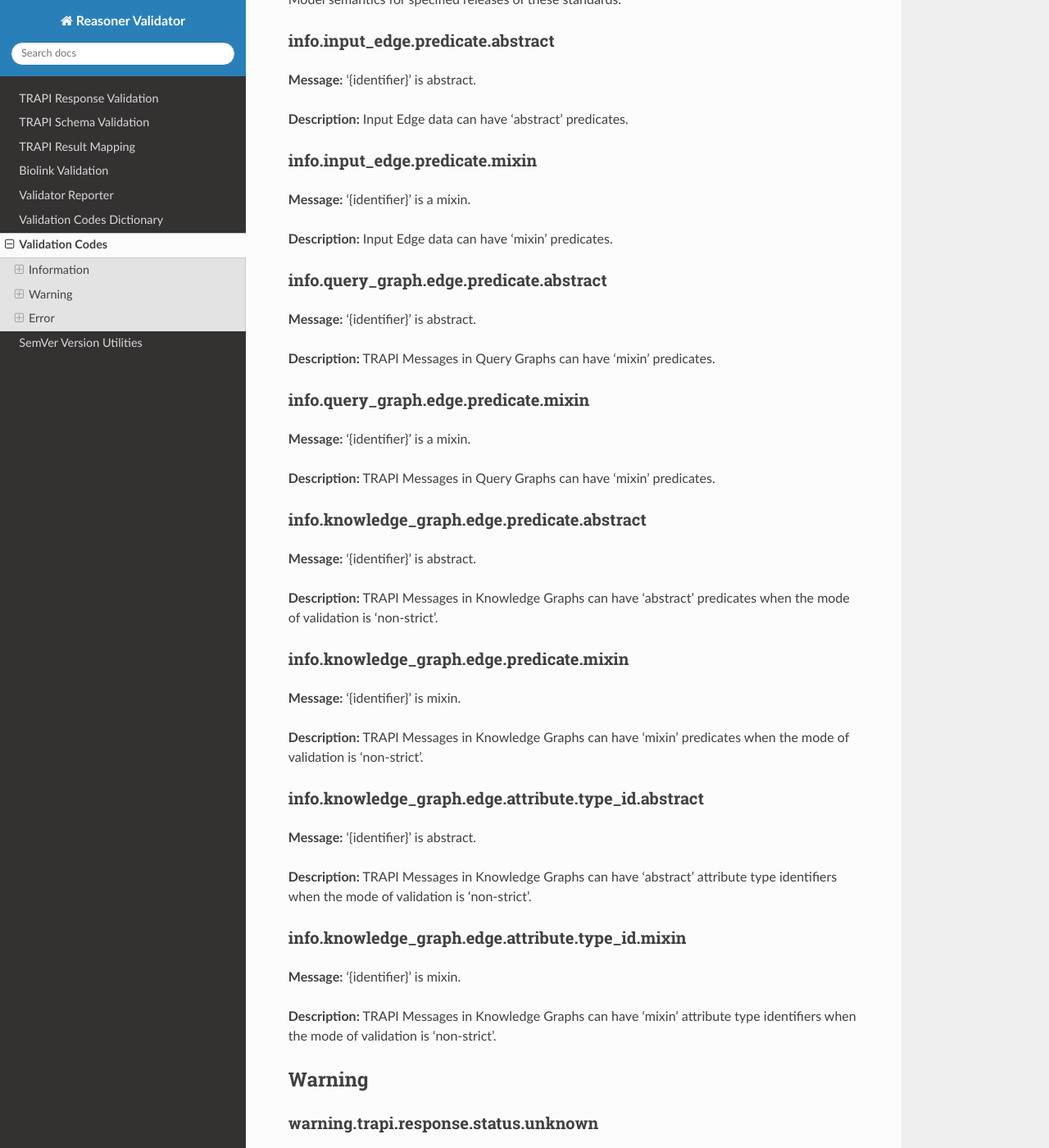
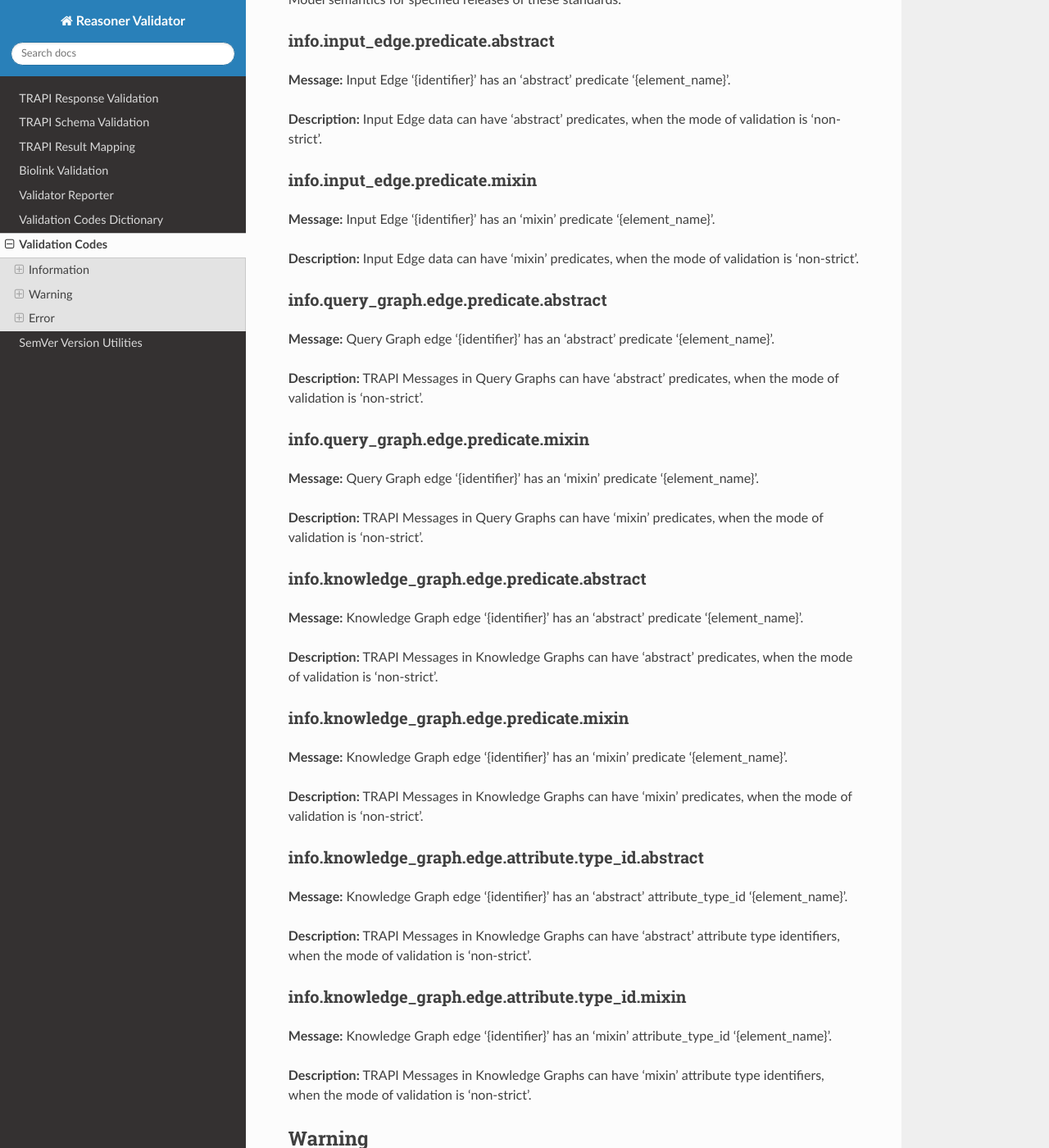
Before and after one commit to NCATSTranslator/reasoner-validator, a Sphinx documentation site: the page built from docs/validation_codes_dictionary.md, in a window 1280 px wide and 1400 px high, scrolled down 544 px. Shown: the whole window at 82% size. Built offline with Sphinx 7.4.7 and the Read the Docs theme 2.0.0, drawn with Linux system fonts in a browser that asks for light colours; some of the changed text lies outside the part shown.

Commit message:
- Added validation context to validate_element_status - abstract and mixin - (codes.yaml revised to suit); repaired affected unit tests

```diff
--- a/docs/validation_codes_dictionary.md
+++ b/docs/validation_codes_dictionary.md
@@ -16,51 +16,51 @@
 
 ### info.input_edge.predicate.abstract
 
-**Message:** '{identifier}' is abstract.
+**Message:** Input Edge '{identifier}' has an 'abstract' predicate '{element_name}'.
 
-**Description:** Input Edge data can have 'abstract' predicates.
+**Description:** Input Edge data can have 'abstract' predicates, when the mode of validation is 'non-strict'.
 
 ### info.input_edge.predicate.mixin
 
-**Message:** '{identifier}' is a mixin.
+**Message:** Input Edge '{identifier}' has an 'mixin' predicate '{element_name}'.
 
-**Description:** Input Edge data can have 'mixin' predicates.
+**Description:** Input Edge data can have 'mixin' predicates, when the mode of validation is 'non-strict'.
 
 ### info.query_graph.edge.predicate.abstract
 
-**Message:** '{identifier}' is abstract.
+**Message:** Query Graph edge '{identifier}' has an 'abstract' predicate '{element_name}'.
 
-**Description:** TRAPI Messages in Query Graphs can have 'mixin' predicates.
+**Description:** TRAPI Messages in Query Graphs can have 'abstract' predicates, when the mode of validation is 'non-strict'.
 
 ### info.query_graph.edge.predicate.mixin
 
-**Message:** '{identifier}' is a mixin.
+**Message:** Query Graph edge '{identifier}' has an 'mixin' predicate '{element_name}'.
 
-**Description:** TRAPI Messages in Query Graphs can have 'mixin' predicates.
+**Description:** TRAPI Messages in Query Graphs can have 'mixin' predicates, when the mode of validation is 'non-strict'.
 
 ### info.knowledge_graph.edge.predicate.abstract
 
-**Message:** '{identifier}' is abstract.
+**Message:** Knowledge Graph edge '{identifier}' has an 'abstract' predicate '{element_name}'.
 
-**Description:** TRAPI Messages in Knowledge Graphs can have 'abstract' predicates when the mode of validation is 'non-strict'.
+**Description:** TRAPI Messages in Knowledge Graphs can have 'abstract' predicates, when the mode of validation is 'non-strict'.
 
 ### info.knowledge_graph.edge.predicate.mixin
 
-**Message:** '{identifier}' is mixin.
+**Message:** Knowledge Graph edge '{identifier}' has an 'mixin' predicate '{element_name}'.
 
-**Description:** TRAPI Messages in Knowledge Graphs can have 'mixin' predicates when the mode of validation is 'non-strict'.
+**Description:** TRAPI Messages in Knowledge Graphs can have 'mixin' predicates, when the mode of validation is 'non-strict'.
 
 ### info.knowledge_graph.edge.attribute.type_id.abstract
 
-**Message:** '{identifier}' is abstract.
+**Message:** Knowledge Graph edge '{identifier}' has an 'abstract' attribute_type_id '{element_name}'.
 
-**Description:** TRAPI Messages in Knowledge Graphs can have 'abstract' attribute type identifiers when the mode of validation is 'non-strict'.
+**Description:** TRAPI Messages in Knowledge Graphs can have 'abstract' attribute type identifiers, when the mode of validation is 'non-strict'.
 
 ### info.knowledge_graph.edge.attribute.type_id.mixin
 
-**Message:** '{identifier}' is mixin.
+**Message:** Knowledge Graph edge '{identifier}' has an 'mixin' attribute_type_id '{element_name}'.
 
-**Description:** TRAPI Messages in Knowledge Graphs can have 'mixin' attribute type identifiers when the mode of validation is 'non-strict'.
+**Description:** TRAPI Messages in Knowledge Graphs can have 'mixin' attribute type identifiers, when the mode of validation is 'non-strict'.
 
 ## Warning
 
@@ -102,7 +102,7 @@
 
 ### warning.input_edge.node.category.deprecated
 
-**Message:** '{identifier}' is deprecated?
+**Message:** Input data node category '{identifier}' is deprecated?
 
 **Description:** Input data node category is deprecated in the current model, to be removed in the future. Review Biolink Model for suitable replacement?
 
@@ -114,7 +114,7 @@
 
 ### warning.input_edge.predicate.deprecated
 
-**Message:** '{identifier}' is deprecated?
+**Message:** Input data edge predicate '{identifier}' is deprecated?
 
 **Description:** Input data edge predicate is deprecated in the current model, to be removed in the future. Review Biolink Model for a suitable replacement?
 
@@ -126,7 +126,7 @@
 
 ### warning.query_graph.node.category.deprecated
 
-**Message:** '{identifier}' is deprecated?
+**Message:** Query graph node category '{identifier}' is deprecated?
 
 **Description:** Query graph node category is deprecated in the current model, to be removed in the future. Review Biolink Model for suitable replacement?
 
@@ -138,7 +138,7 @@
 
 ### warning.query_graph.edge.predicate.deprecated
 
-**Message:** '{identifier}' is deprecated?
+**Message:** Query graph edge predicate '{identifier}' is deprecated?
 
 **Description:** Query graph edge predicate is deprecated in the current model, to be removed in the future. Review Biolink Model for a suitable replacement?
 
@@ -150,7 +150,7 @@
 
 ### warning.knowledge_graph.node.category.deprecated
 
-**Message:** '{identifier}' is deprecated?
+**Message:** Knowledge graph node category '{identifier}' is deprecated?
 
 **Description:** Knowledge graph node category is deprecated in the current model, to be removed in the future. Review Biolink Model for a suitable replacement?
 
@@ -168,7 +168,7 @@
 
 ### warning.knowledge_graph.edge.predicate.deprecated
 
-**Message:** '{identifier}' is deprecated?
+**Message:** Knowledge graph edge predicate '{identifier}' is deprecated?
 
 **Description:** Knowledge graph edge predicate is deprecated in the current model, to be removed in the future. Review Biolink Model for a suitable replacement?
 
@@ -204,7 +204,7 @@
 
 ### warning.knowledge_graph.edge.attribute.type_id.deprecated
 
-**Message:** '{identifier}' is deprecated?
+**Message:** Knowledge graph edge attribute '{identifier}' is deprecated?
 
 **Description:** Knowledge graph edge 'attribute_type_id' is deprecated in current model, to be removed in the future. Review Biolink Model for replacement.
 
@@ -338,21 +338,21 @@
 
 ### error.input_edge.predicate.unknown
 
-**Message:** '{identifier}' is unknown predicate!
+**Message:** Input test data edge '{identifier}' is unknown predicate {element_name}!
 
 **Description:** Predicate specified in input test data edge is not recorded in specified version of Biolink. Replace with a known predicate!
 
 ### error.input_edge.predicate.abstract
 
-**Message:** '{identifier}' is abstract predicate!
+**Message:** Input Edge '{identifier}' is not permitted to have an 'abstract' predicate '{element_name}'!
 
-**Description:** Input Edge data validation is currently strict: predicates cannot be 'abstract'. Replace with a concrete predicate!
+**Description:** Input Edge data validation is currently strict: predicates cannot be 'abstract'! Replace with a concrete predicate.
 
 ### error.input_edge.predicate.mixin
 
-**Message:** '{identifier}' is a mixin predicate!
+**Message:** Input Edge '{identifier}' is not permitted to have an 'mixin' predicate '{element_name}'!
 
-**Description:** Input Edge data validation is currently strict: predicates cannot be of type 'mixin'. Replace with a concrete predicate!
+**Description:** Input Edge data validation is currently strict: predicates cannot be of type 'mixin'! Replace with a concrete predicate.
 
 ### error.input_edge.predicate.invalid
 
@@ -362,19 +362,19 @@
 
 ### error.query_graph.node.category.missing
 
-**Message:** Input edge node '{identifier}' is missing its category!
+**Message:** Query graph node '{identifier}' is missing its category!
 
 **Description:** Category value must be specified in an query graph edge!
 
 ### error.query_graph.node.category.not_a_category
 
-**Message:** Input edge node '{identifier}' asserted category '{category}' is not a category term!
+**Message:** Query graph node '{identifier}' asserted category '{category}' is not a category term!
 
 **Description:** Category specified in query graph edge node is not recorded as a category term in specified version of Biolink. Replace with a known category!
 
 ### error.query_graph.node.category.unknown
 
-**Message:** Input edge node '{identifier}' has unknown category '{category}' element!
+**Message:** Query graph node '{identifier}' has unknown category '{category}' element!
 
 **Description:** Category specified in query graph edge node is not a model element recorded in specified version of Biolink. Replace with a known category!
 
@@ -428,7 +428,7 @@
 
 ### error.query_graph.edge.predicate.unknown
 
-**Message:** Edge '{identifier}' predicate '{predicate}' is unknown!
+**Message:** Query graph '{identifier}' has unknown predicate {element_name}!
 
 **Description:** Predicate specified in Query Graph edge is not defined in specified version of Biolink. Replace with a defined predicate!
 
@@ -446,15 +446,15 @@
 
 ### error.query_graph.edge.predicate.abstract
 
-**Message:** '{identifier}' is abstract!
+**Message:** Query Graph edge '{identifier}' is not permitted to have an 'abstract' predicate '{element_name}'!
 
-**Description:** Query Graph data validation is currently strict: cannot have 'abstract' predicates!
+**Description:** Query Graph data validation is currently strict: cannot have 'abstract' predicates! Replace with a concrete predicate.
 
 ### error.query_graph.edge.predicate.mixin
 
-**Message:** '{identifier}' is a mixin!
+**Message:** Query Graph edge '{identifier}' is not permitted to have an 'mixin' predicate '{element_name}'!
 
-**Description:** Query Graph data validation is currently strict: cannot have 'mixin' predicates!
+**Description:** Query Graph data validation is currently strict: cannot have 'mixin' predicates! Replace with a concrete predicate.
 
 ### error.query_graph.edge.predicate.invalid
 
@@ -590,7 +590,7 @@
 
 ### error.knowledge_graph.edge.predicate.unknown
 
-**Message:** Edge '{identifier}' predicate '{predicate}' is unknown!
+**Message:** Knowledge graph '{identifier}' has unknown predicate {element_name}!
 
 **Description:** Predicate specified in Knowledge Graph edge is not defined in specified version of Biolink. Replace with a defined predicate!
 
@@ -614,15 +614,15 @@
 
 ### error.knowledge_graph.edge.predicate.abstract
 
-**Message:** '{identifier}' is abstract!
+**Message:** Knowledge Graph edge '{identifier}' is not permitted to have an 'abstract' predicate '{element_name}'!
 
-**Description:** Knowledge Graph data validation is currently strict: cannot have 'abstract' predicates!
+**Description:** Knowledge Graph data validation is currently strict: cannot have 'abstract' predicates! Replace with a concrete predicate.
 
 ### error.knowledge_graph.edge.predicate.mixin
 
-**Message:** '{identifier}' is a mixin!
+**Message:** Knowledge Graph edge '{identifier}' is not permitted to have an 'mixin' predicate '{element_name}'!
 
-**Description:** Knowledge Graph data validation is currently strict: cannot have 'mixin' predicates!
+**Description:** Knowledge Graph data validation is currently strict: cannot have 'mixin' predicates! Replace with a concrete predicate.
 
 ### error.knowledge_graph.edge.attribute.missing
 
@@ -644,21 +644,21 @@
 
 ### error.knowledge_graph.edge.attribute.type_id.unknown
 
-**Message:** '{identifier}' is unknown attribute type identifier!
+**Message:** Knowledge graph '{identifier}' has unknown attribute_type_id {element_name}!
 
 **Description:** Edge Attribute type identifier specified in knowledge graph edge is not recorded in specified version of Biolink. Replace with a known term!
 
 ### error.knowledge_graph.edge.attribute.type_id.abstract
 
-**Message:** '{identifier}' is abstract attribute type identifier!
+**Message:** Knowledge Graph edge '{identifier}' is not permitted to have an 'abstract' attribute_type_id '{element_name}'!
 
-**Description:** Edge data validation is currently strict: attribute type identifiers cannot be 'abstract'. Replace with a concrete attribute type identifier!
+**Description:** Edge data validation is currently strict: attribute type identifiers cannot be 'abstract'. Replace with a concrete attribute_type_id!
 
 ### error.knowledge_graph.edge.attribute.type_id.mixin
 
-**Message:** '{identifier}' is a mixin attribute type identifier!
+**Message:** Knowledge Graph edge '{identifier}' is not permitted to have an 'mixin' attribute_type_id '{element_name}'!
 
-**Description:** Edge data validation is currently strict: attribute type identifiers cannot be of type 'mixin'. Replace with a concrete attribute type identifier!
+**Description:** Edge data validation is currently strict: attribute type identifiers cannot be of type 'mixin'. Replace with a concrete attribute_type_id!
 
 ### error.knowledge_graph.edge.attribute.type_id.missing
 
```
Also changed, not shown: 4 other files.
